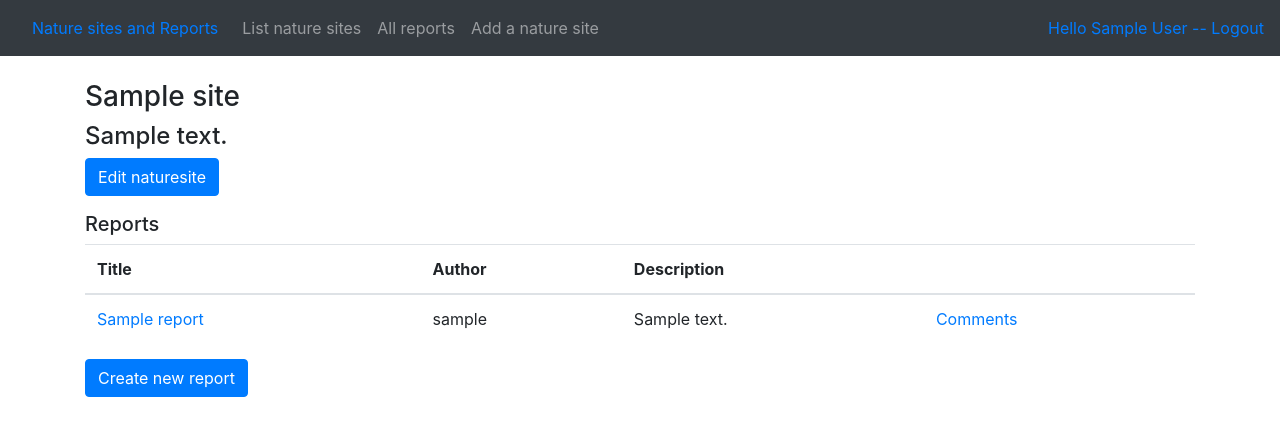
After one commit to olgaviho/naytteidenKerays, a Flask app: page /naturesites/show/1 in a window 1280 px wide. The commit adds this page. Shown: the top 436 px of the page. Run offline with Flask 2, Linux system fonts and the light colour scheme; a user stored in the database is signed in; tables that the repository leaves empty hold one stand-in row (values such as "Sample post"); some libraries are stand-ins or nearby versions.

```diff
--- a/application/auth/views.py
+++ b/application/auth/views.py
@@ -55,4 +55,4 @@ def auth_create():
     db.session().add(u)
     db.session().commit()
 
-    return redirect(url_for("naturesites_index"))
+    return redirect(url_for("index"))
--- a/application/comment/models.py
+++ b/application/comment/models.py
@@ -8,8 +8,8 @@ class Comment(Base):
     __tablename__ = "comment"
 
     text = db.Column(db.String(144), nullable=True)
-    account_id = db.Column(db.Integer, db.ForeignKey('account.id'), nullable=False)
-    report_id = db.Column(db.Integer, db.ForeignKey('report.id'), nullable=False)
+    account_id = db.Column(db.Integer, db.ForeignKey('account.id'), nullable=True)
+    report_id = db.Column(db.Integer, db.ForeignKey('report.id'), nullable=True)
 
     def __init__(self, text):
         self.text = text
--- a/application/comment/views.py
+++ b/application/comment/views.py
@@ -83,7 +83,7 @@ def comment_change_description(report_id, naturesite_id, comment_id):
         return login_manager.unauthorized()
 
     if not form.validate():
-        return render_template("comment/edit.html", form2=form, report = report_id, naturesite_id = naturesite_id, comment= c)
+        return render_template("comment/edit.html", form=form, report = report_id, naturesite_id = naturesite_id, comment= c)
 
     c.text = request.form.get("newtext")
     db.session().commit()
@@ -93,7 +93,7 @@ def comment_change_description(report_id, naturesite_id, comment_id):
 
 @app.route("/comment/<report_id>/<naturesite_id>/<comment_id>/delete/", methods=["POST"])
 @login_required
-def delete_comment( report_id, naturesite_id, comment_id):
+def delete_comment(report_id, naturesite_id, comment_id):
 
     r = Report.query.get(report_id)
 
--- a/application/naturesites/views.py
+++ b/application/naturesites/views.py
@@ -17,27 +17,6 @@ def naturesites_index():
 def naturesites_form():
     return render_template("naturesites/new.html", form = NatureSiteForm())
 
-@app.route("/naturesites/<naturesite_id>/", methods=["POST"])
-@login_required
-def naturesite_change_description(naturesite_id):
-
-    t = NatureSite.query.get(naturesite_id)
-
-    if not t:
-        return render_template("error.html",  message = "ERROR! Can't find the Nature site")
-
-    if t.account_id != current_user.id:
-        return login_manager.unauthorized()
-
-    form = NatureSiteEditForm(request.form)
-
-    if not form.validate():
-        return render_template("naturesites/edit.html", form = form, naturesite = t)
-
-    t.description = form.description.data
-    db.session().commit()
-
-    return redirect(url_for("naturesites_index"))
 
 @app.route("/naturesites/", methods=["POST"])
 @login_required
@@ -64,14 +43,50 @@ def naturesites_create():
 
     return redirect(url_for("naturesites_index"))
 
-@app.route("/naturesites/edit/<naturesite_id>", methods=["GET"])
+@app.route("/naturesites/show/<naturesite_id>", methods=["GET"])
+@login_required
+def naturesite_show(naturesite_id):
+
+    n = NatureSite.query.get(naturesite_id)
+
+    if not n:
+        return render_template("error.html",  message = "ERROR! Can't find the Nature site")
+
+    return render_template("naturesites/show.html", naturesite=n)
+
+@app.route("/naturesites/show/<naturesite_id>/edit/", methods=["GET"])
 @login_required
 def naturesite_edit(naturesite_id):
 
-    t = NatureSite.query.get(naturesite_id)
+    n = NatureSite.query.get(naturesite_id)
+
+    if not n:
+        return render_template("error.html",  message = "ERROR! Can't find the Nature site")
 
 
-    if not t:
+    if n.account_id != current_user.id:
+        return login_manager.unauthorized()
+
+    return render_template("naturesites/edit.html", form = NatureSiteEditForm(), naturesite = n)
+
+@app.route("/naturesites/show/<naturesite_id>/edit/change/", methods=["POST"])
+@login_required
+def naturesite_change_description(naturesite_id):
+
+    n = NatureSite.query.get(naturesite_id)
+
+    if not n:
         return render_template("error.html",  message = "ERROR! Can't find the Nature site")
 
-    return render_template("naturesites/edit.html",  form = NatureSiteEditForm(), naturesite=t)
+    if n.account_id != current_user.id:
+        return login_manager.unauthorized()
+
+    form = NatureSiteEditForm(request.form)
+
+    if not form.validate():
+        return render_template("naturesites/edit.html", form = form, naturesite = n)
+
+    n.description = form.description.data
+    db.session().commit()
+
+    return redirect(url_for("naturesite_show", naturesite_id = naturesite_id))
--- a/application/report/models.py
+++ b/application/report/models.py
@@ -10,8 +10,8 @@ class Report(Base):
     title = db.Column(db.String(144), nullable=True)
     description = db.Column(db.String(144), nullable=True)
 
-    account_id = db.Column(db.Integer, db.ForeignKey('account.id'), nullable=False)
-    naturesite_id = db.Column(db.Integer, db.ForeignKey('nature_site.id'), nullable=False)
+    account_id = db.Column(db.Integer, db.ForeignKey('account.id'), nullable=True)
+    naturesite_id = db.Column(db.Integer, db.ForeignKey('nature_site.id'), nullable=True)
 
     comments = db.relationship("Comment", backref='report', lazy = True)
 
--- a/application/templates/comment/edit.html
+++ b/application/templates/comment/edit.html
@@ -25,8 +25,7 @@
 
 <p class="h5">Delete comment</p>
 
-<form method="POST" action="{{ url_for('delete_comment', report_id = report_id, naturesite_id = naturesite_id, comment_id = comment.id) }}"
-    novalidate>
+<form method="POST" action="{{ url_for('delete_comment', report_id = report_id, naturesite_id = naturesite_id, comment_id = comment.id) }}"novalidate>
     <input class="btn btn-primary" id="submit" name="submit" type="submit" value="Delete">
 </form>
 
--- a/application/templates/naturesites/list.html
+++ b/application/templates/naturesites/list.html
@@ -7,13 +7,13 @@
     <th scope="col">Nature site</th>
     <th scope="col">Description</th>
   </tr>
-  </thread>
+  </thead>
   <tbody>
   {% for naturesite in naturesites %}
   <tr>
     <td>
       {% if current_user.is_authenticated %}
-      <a href="{{ url_for('naturesite_edit', naturesite_id = naturesite.id) }} "> {{ naturesite.name }}</a>
+      <a href="{{ url_for('naturesite_show', naturesite_id = naturesite.id) }} "> {{ naturesite.name }}</a>
       {% else %}
       {{ naturesite.name }}
       {% endif %}
--- /dev/null
+++ b/application/templates/naturesites/show.html
@@ -0,0 +1,57 @@
+{% extends "layout.html" %}
+
+{% block body %}
+
+
+<p class="h3">{{naturesite.name}}</p>
+<p class="h4">{{naturesite.description}}</p>
+
+<form method="GET" action="{{url_for('naturesite_edit', naturesite_id=naturesite.id) }}"
+    novalidate>
+    <div class="form-row">
+        <div class="col-md-6 mb-3">
+            <input class="btn btn-primary" id="submit" name="submit" type="submit" value="Edit naturesite">
+        </div>
+    </div>
+</form>
+
+
+<p class="h5">Reports</p>
+
+<table class="table">
+    <thead>
+        <tr>
+            <th scope="col">Title</th>
+            <th scope="col">Author</th>
+            <th scope="col">Description</th>
+            <th scope="col"></th>
+        </tr>
+    </thead>
+    <tbody>
+        {% for report in naturesite.reports %}
+        <tr>
+            <td>
+                <a href="{{ url_for('report_edit', report_id = report.id, naturesite_id = naturesite.id) }}">{{ report.
+                    title }}</a>
+            </td>
+            <td>
+                {{ report.account.username }}
+            </td>
+            <td>
+                {{ report.description }}
+            </td>
+            <td>
+                <a href="{{ url_for('show_comments', report_id = report.id, naturesite_id = naturesite.id) }}">Comments</a>
+            </td>
+        </tr>
+        {% endfor %}
+    </tbody>
+</table>
+<p></p>
+
+
+<form method="GET" action="{{ url_for('report_createform', naturesite_id = naturesite.id) }}">
+    <input class="btn btn-primary" id="submit" name="submit" type="submit" value="Create new report">
+</form>
+
+{% endblock %}
```
Also changed, not shown: application/report/views.py (+10 -7 lines), application/templates/naturesites/edit.html (+0 -39 lines), application/templates/report/edit.html (+4 -4 lines).
